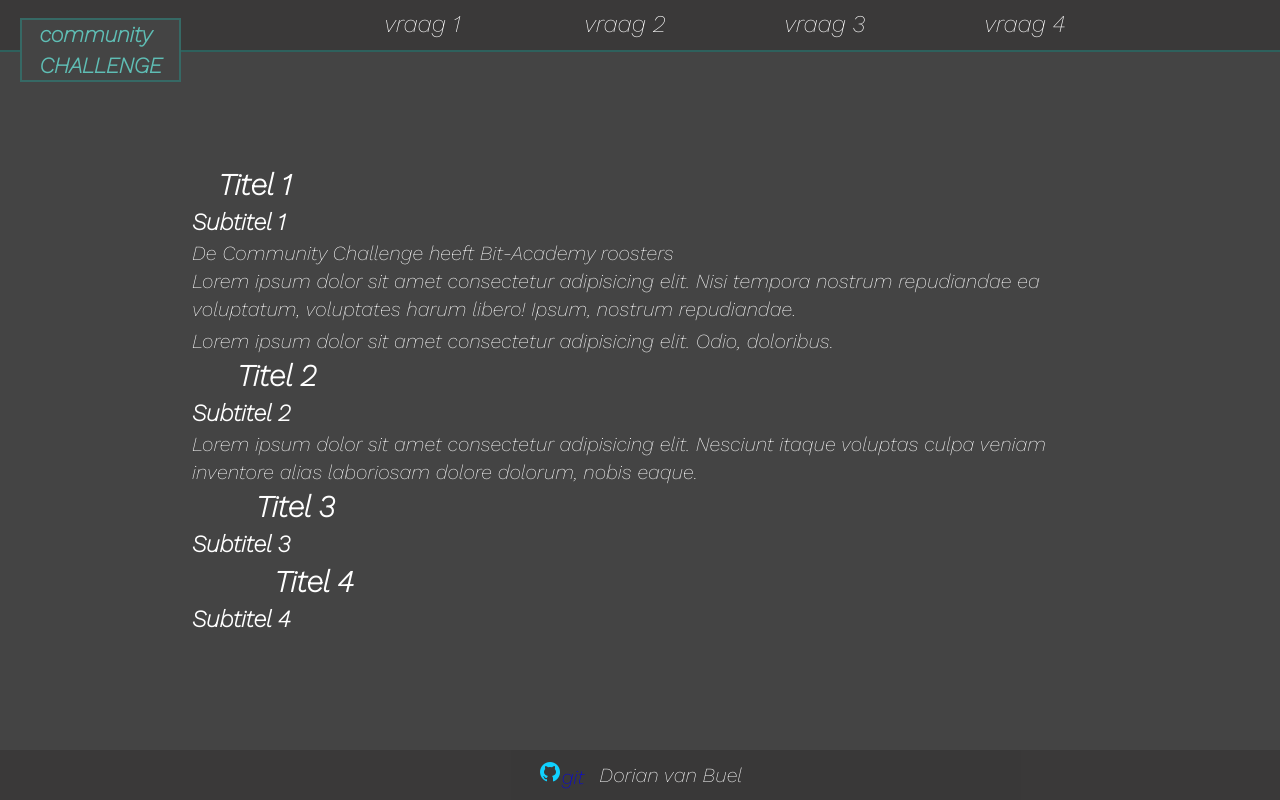
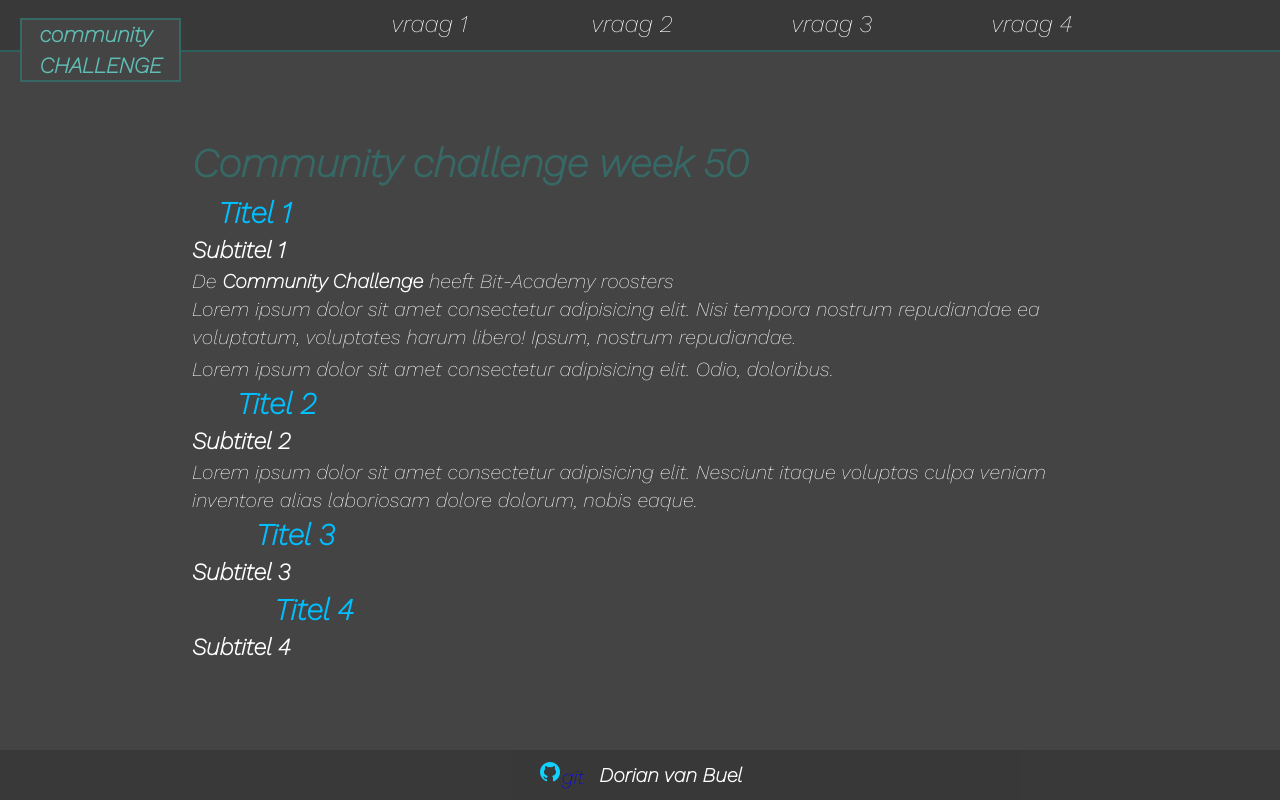
Before and after one commit to Molly-creator/BIT-Schedules, a PHP site: page / in a window 1280 px wide. Run offline with PHP 8.4, Linux system fonts and the light colour scheme.

Commit message:
versie 1.1

```diff
--- a/index.html
+++ b/index.html
@@ -31,6 +31,7 @@
         <div class="darkmode">
     <div class="dark-toggle"></div><div class="dark-toggle-ball"></div>
 </div>
+<h1><span>Community challenge</span> week 50</h1>
         <section id="question-1">
 
             <h2><span id='star' class='material-icons'>&#xe838;</span>
--- a/style.css
+++ b/style.css
@@ -26,7 +26,6 @@ body {
     flex-direction: column;
     justify-content: center;
     align-items: center;
-
 }
 
 .container {
@@ -83,13 +82,14 @@ nav li {
 
 nav a {
     display: flex;
-    margin-left:20px;
+    margin-left:15px;
     justify-items: center;
     align-items: center;
     text-decoration: none;
     color: var(--text-color);
     width: 150px;
     height: 100%;
+    gap:12px;
 
 }
 
@@ -132,7 +132,7 @@ nav a:hover .material-icons{
 }
 #logo:hover {
     color:white;
-    border-color:white;
+    border-color:var(--contrast-color-blue);
     transition-duration: 1s;
     filter: drop-shadow( 0 0 .7em rgb(15, 210, 236));
     overflow: visible;
@@ -141,6 +141,19 @@ nav a:hover .material-icons{
     text-decoration: none;
     color:rgb(95, 190, 181);
 }
+/* Content main page */
+span {
+    font-weight: bolder;
+}
+
+h1 {
+    color: var(--filter-contrast);
+}
+
+h2 {
+    color: var(--contrast-color-blue);
+}
+
 
 /* Footer */
 .footerbar {
@@ -179,7 +192,7 @@ footer a:visited{
     color: var(--text-color)
 }
 
-footer  a:hover{
+footer a:hover{
     text-decoration: none;
     color: var(--table-bg-color);
     border-radius: 5px;
```
